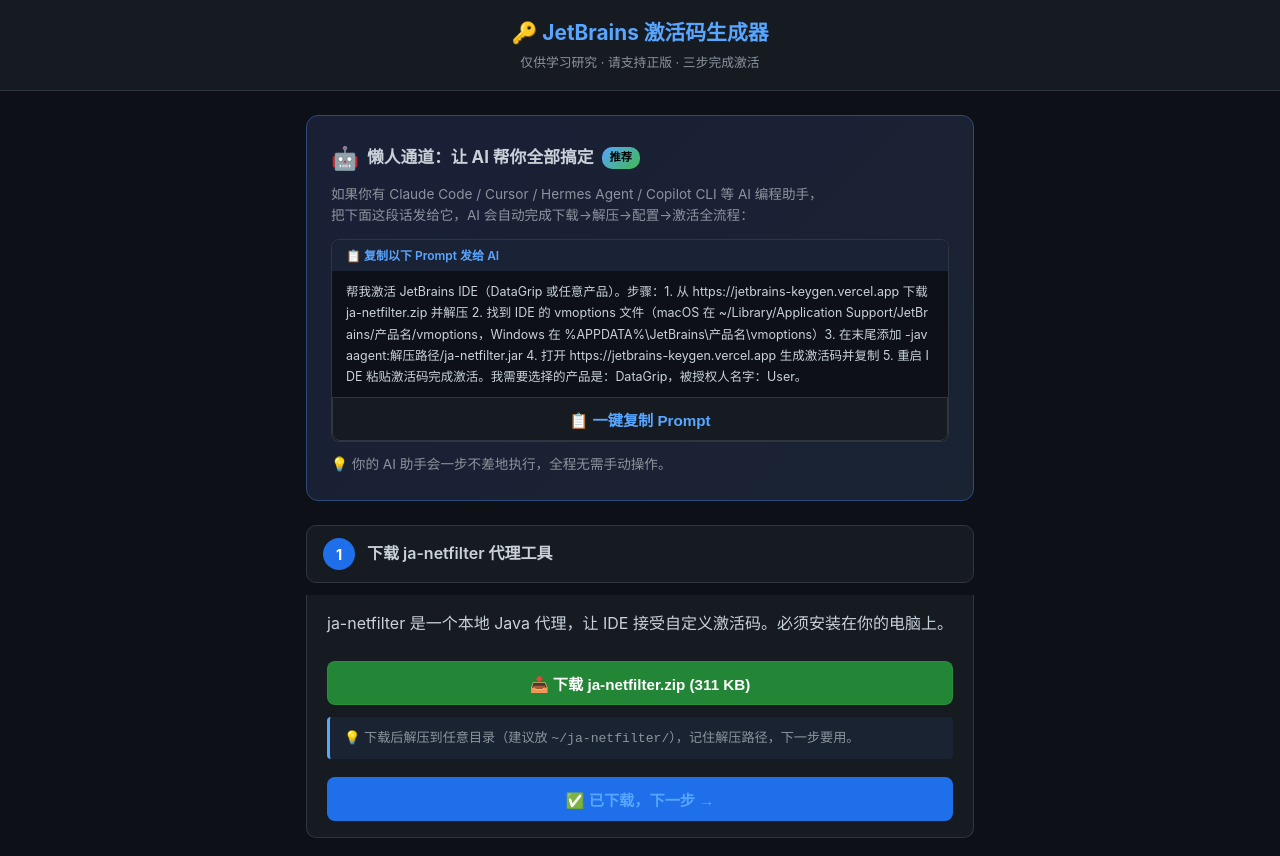
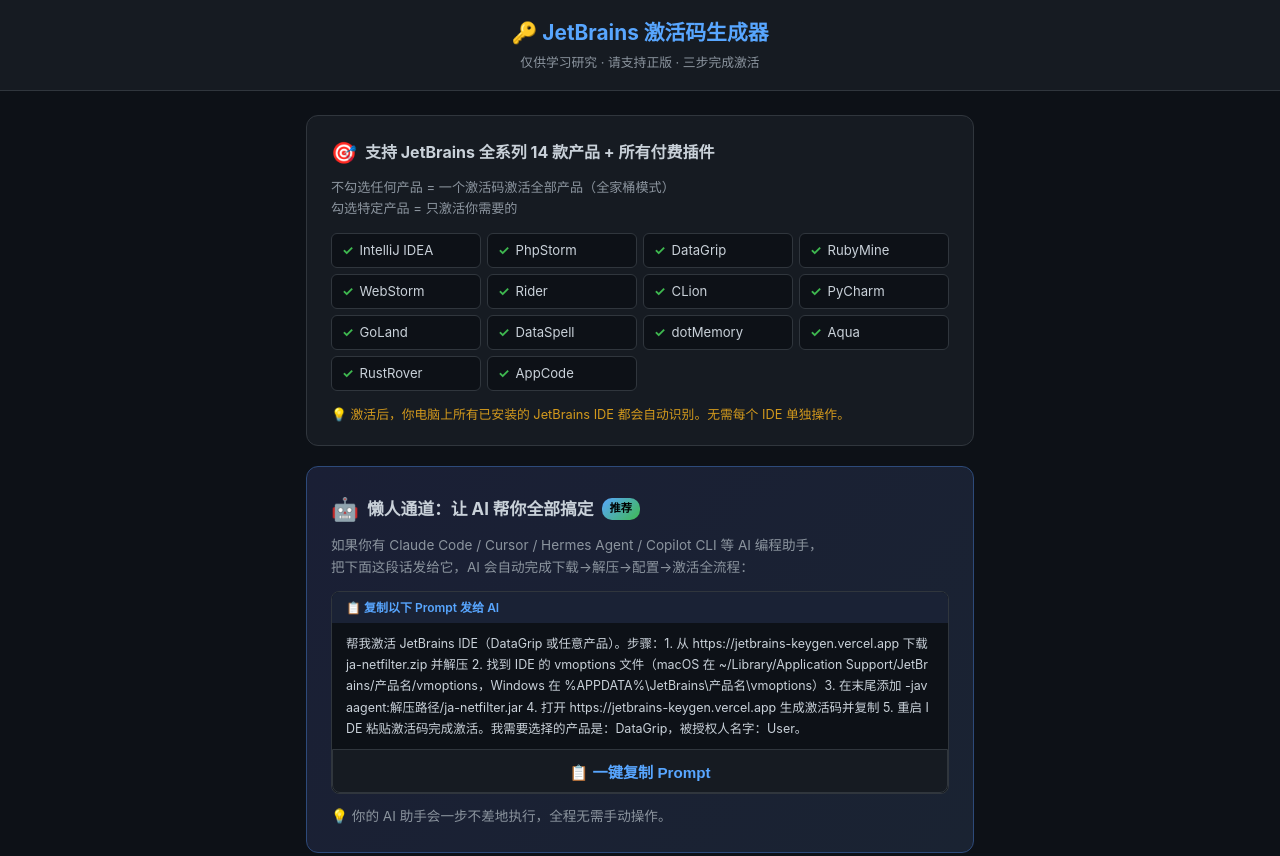
Before and after one commit to plaxkk/jetbrains-keygen, a plain HTML site: page index.html in a window 1280 px wide. Shown: the top 856 px of the page. Drawn offline with Linux system fonts and the light colour scheme.

Commit message:
Add supported products overview: 14 products + all plugins

```diff
--- a/index.html
+++ b/index.html
@@ -114,6 +114,26 @@
   .warn { background: #2d1a1a; border-left-color: var(--red); }
   .warn strong { color: var(--red); }
 
+  /* Products overview */
+  .products-overview {
+    background: var(--card); border: 1px solid var(--border); border-radius: 12px;
+    padding: 20px 24px; margin-bottom: 20px;
+  }
+  .po-header { display: flex; align-items: center; gap: 8px; font-size: 1rem; margin-bottom: 8px; }
+  .po-icon { font-size: 1.3rem; }
+  .po-desc { font-size: 0.82rem; color: var(--muted); margin-bottom: 14px; line-height: 1.6; }
+  .po-grid {
+    display: grid; grid-template-columns: repeat(auto-fill, minmax(140px, 1fr));
+    gap: 6px; margin-bottom: 14px;
+  }
+  .po-item {
+    display: flex; align-items: center; gap: 6px; padding: 6px 10px;
+    background: var(--bg); border: 1px solid var(--border); border-radius: 6px;
+    font-size: 0.82rem; color: var(--text);
+  }
+  .po-check { color: var(--green); font-weight: 700; }
+  .po-footer { font-size: 0.8rem; color: var(--orange); margin: 0; }
+
   /* AI banner */
   .ai-banner {
     background: linear-gradient(135deg, #1a1f35 0%, #1a2332 100%);
@@ -154,6 +174,32 @@
 </div>
 
 <div class="container">
+
+  <!-- ========== 支持全家桶说明 ========== -->
+  <div class="products-overview">
+    <div class="po-header">
+      <span class="po-icon">🎯</span>
+      <strong>支持 JetBrains 全系列 14 款产品 + 所有付费插件</strong>
+    </div>
+    <p class="po-desc">不勾选任何产品 = 一个激活码激活全部产品（全家桶模式）<br>勾选特定产品 = 只激活你需要的</p>
+    <div class="po-grid">
+      <div class="po-item"><span class="po-check">✓</span> IntelliJ IDEA</div>
+      <div class="po-item"><span class="po-check">✓</span> PhpStorm</div>
+      <div class="po-item"><span class="po-check">✓</span> DataGrip</div>
+      <div class="po-item"><span class="po-check">✓</span> RubyMine</div>
+      <div class="po-item"><span class="po-check">✓</span> WebStorm</div>
+      <div class="po-item"><span class="po-check">✓</span> Rider</div>
+      <div class="po-item"><span class="po-check">✓</span> CLion</div>
+      <div class="po-item"><span class="po-check">✓</span> PyCharm</div>
+      <div class="po-item"><span class="po-check">✓</span> GoLand</div>
+      <div class="po-item"><span class="po-check">✓</span> DataSpell</div>
+      <div class="po-item"><span class="po-check">✓</span> dotMemory</div>
+      <div class="po-item"><span class="po-check">✓</span> Aqua</div>
+      <div class="po-item"><span class="po-check">✓</span> RustRover</div>
+      <div class="po-item"><span class="po-check">✓</span> AppCode</div>
+    </div>
+    <p class="po-footer">💡 激活后，你电脑上所有已安装的 JetBrains IDE 都会自动识别。无需每个 IDE 单独操作。</p>
+  </div>
 
   <!-- ========== AI 懒人通道 ========== -->
   <div class="ai-banner">
```
